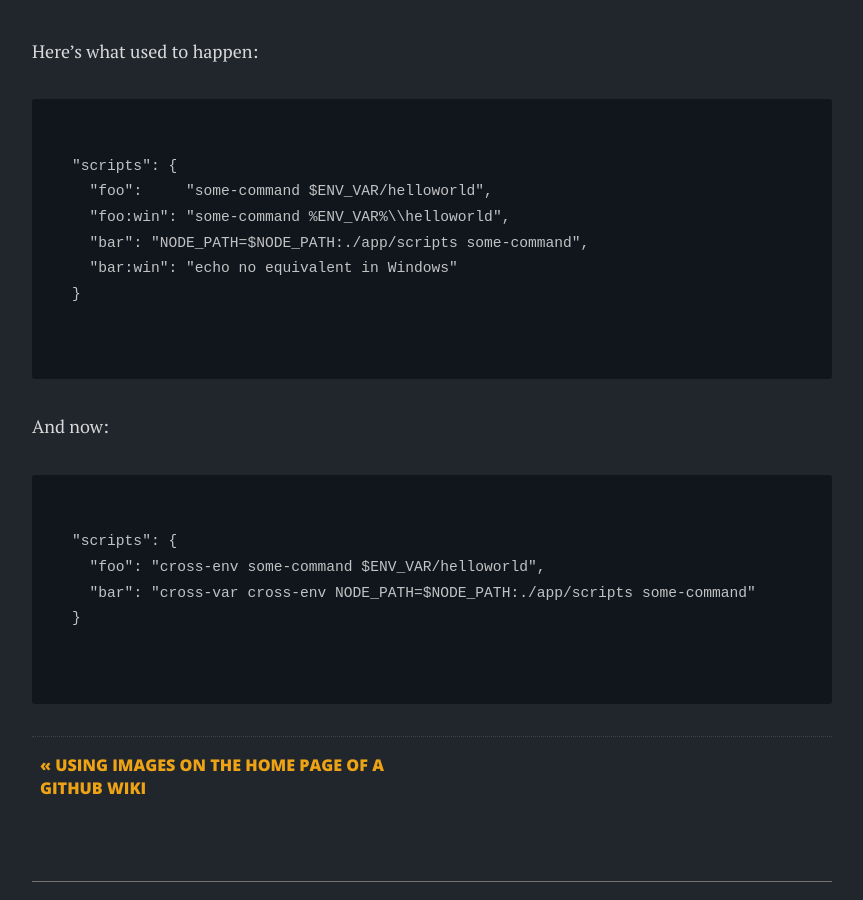
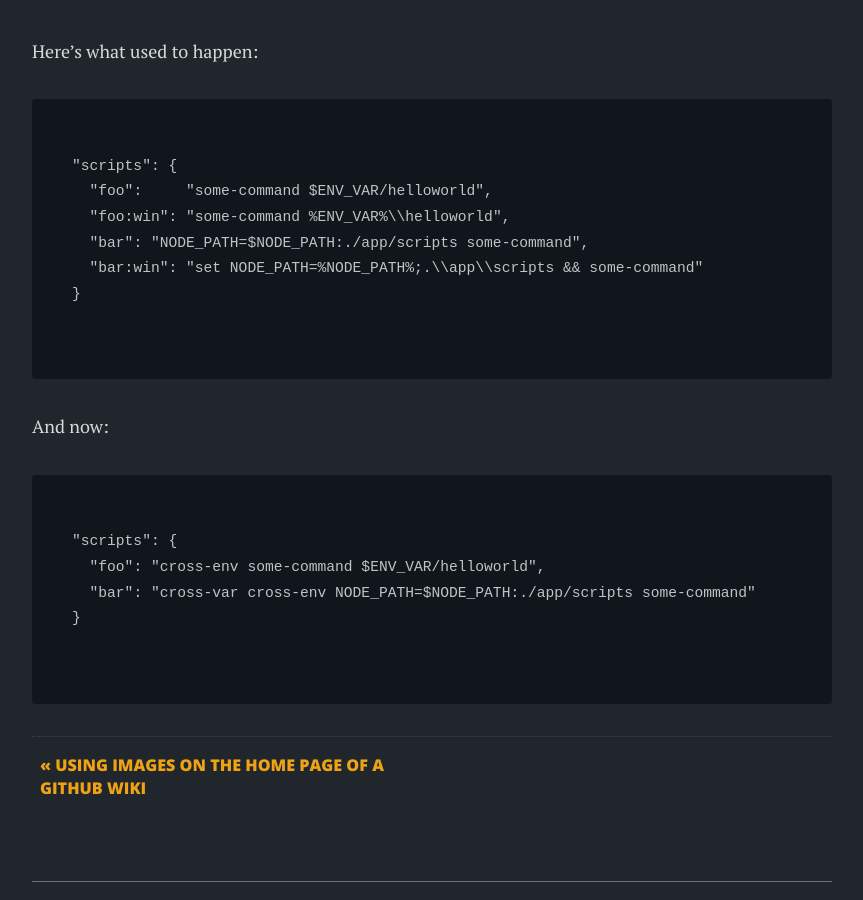
Before and after one commit to markwoon/markwoon.github.io, a Jekyll site: the page built from _posts/2017-02-15-environment-variables-in-package.json.md, in a window 1280 px wide and 900 px high, scrolled down 689 px. Shown: the whole window, without its empty margins (208-1071 px from the left). Built offline with Jekyll 4.4.1, drawn with Linux system fonts in a browser that asks for light colours; nearby versions of some CDN libraries.

Commit message:
Fix bar:win.

````diff
--- a/_posts/2017-02-15-environment-variables-in-package.json.md
+++ b/_posts/2017-02-15-environment-variables-in-package.json.md
@@ -15,7 +15,7 @@ Here's what used to happen:
   "foo":     "some-command $ENV_VAR/helloworld",
   "foo:win": "some-command %ENV_VAR%\\helloworld",
   "bar": "NODE_PATH=$NODE_PATH:./app/scripts some-command",
-  "bar:win": "echo no equivalent in Windows"
+  "bar:win": "set NODE_PATH=%NODE_PATH%;.\\app\\scripts && some-command"
 }
 ```
 
````
